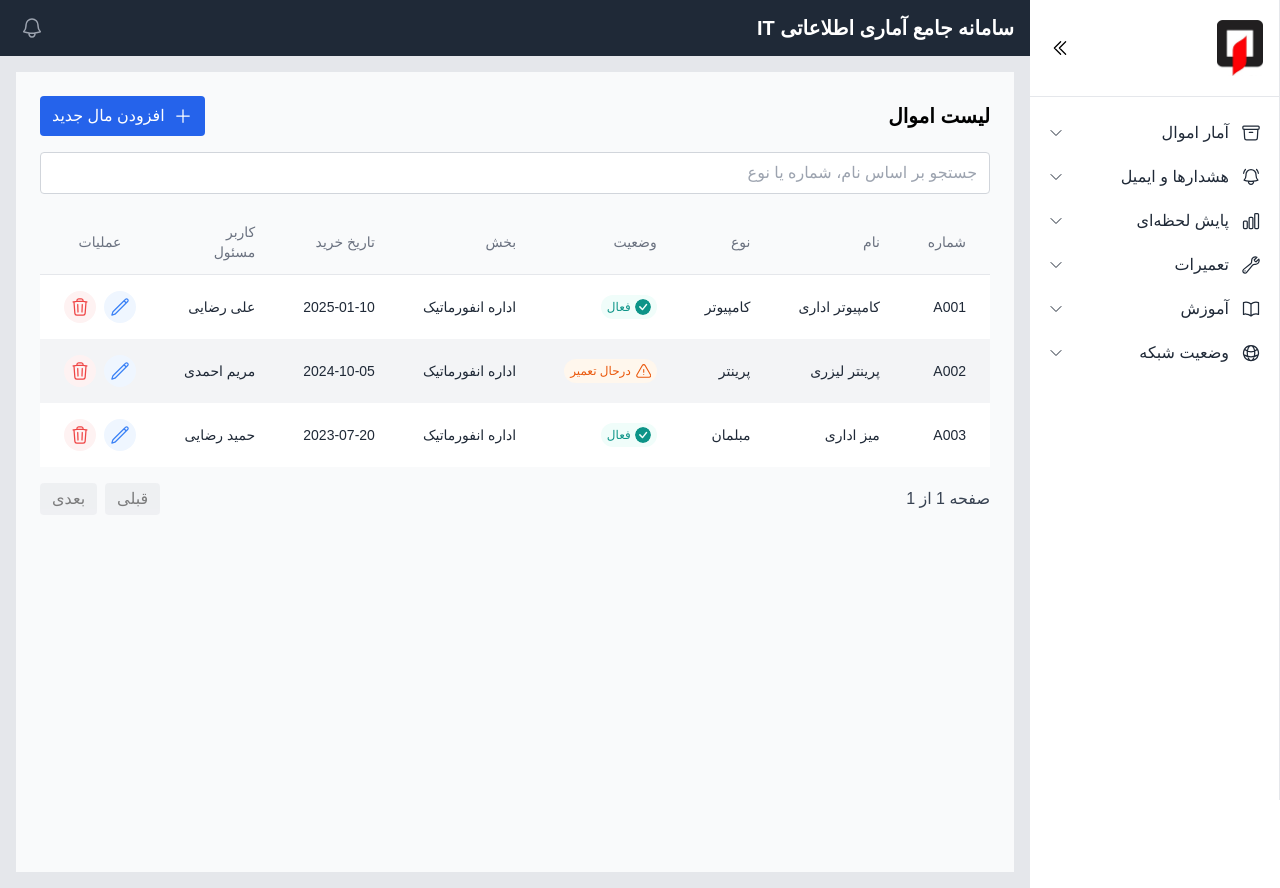
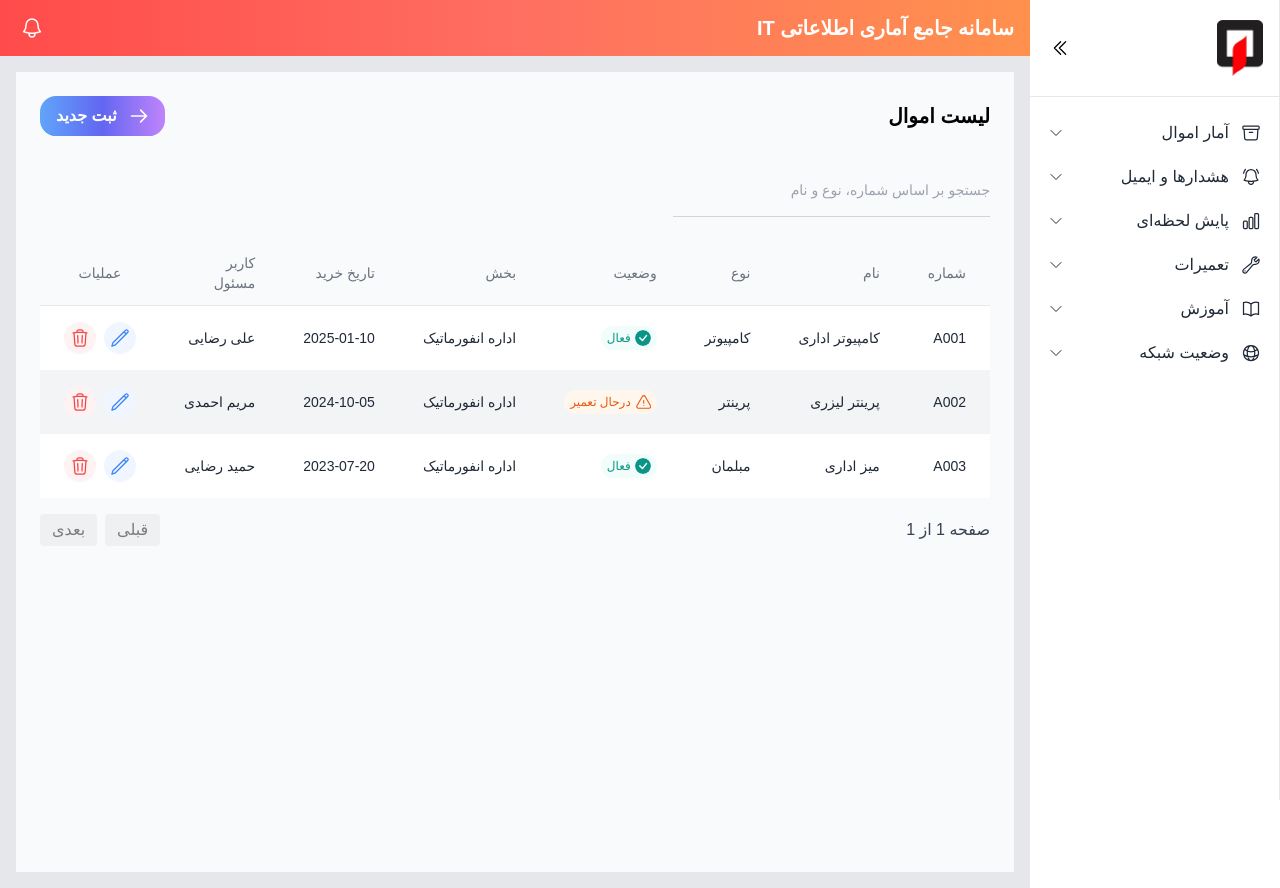
Before and after one commit to matindadkhah/itpro, a React (Vite) app: page /property/list in a window 1280 px wide. Built offline with nearby package versions, Linux system fonts and the light colour scheme; a web font is replaced by a local one.

Commit message:
amval list has been updated

```diff
--- /dev/null
+++ b/src/components/Buttons/AddItemButton.jsx
@@ -0,0 +1,47 @@
+import React from 'react'
+
+const AddItemButton = ({ openAddModal }) => {
+    return (
+        <button
+            onClick={openAddModal}
+            className="relative inline-flex items-center justify-start py-2 pl-4 pr-12
+             overflow-hidden font-semibold text-white transition-all duration-150
+             ease-in-out rounded-2xl hover:pl-10 hover:pr-6 bg-gradient-to-r
+          from-blue-400 via-indigo-500 to-purple-400 group"
+        >
+            <span className="absolute bottom-0 left-0 w-full h-1 transition-all duration-150 ease-in-out bg-gradient-to-r from-blue-400 via-indigo-500 to-purple-400 group-hover:h-full"></span>
+
+            <span className="absolute right-0 pr-4 duration-200 ease-out group-hover:translate-x-12">
+                <svg
+                    className="w-5 h-5 text-white"
+                    fill="none"
+                    stroke="currentColor"
+                    viewBox="0 0 24 24"
+                    xmlns="http://www.w3.org/2000/svg"
+                >
+                    <path strokeLinecap="round" strokeLinejoin="round" strokeWidth="2" d="M14 5l7 7m0 0l-7 7m7-7H3"></path>
+                </svg>
+            </span>
+
+            <span className="absolute left-0 pl-2.5 -translate-x-12 group-hover:translate-x-0 ease-out duration-200">
+                <svg
+                    className="w-5 h-5 text-white"
+                    fill="none"
+                    stroke="currentColor"
+                    viewBox="0 0 24 24"
+                    xmlns="http://www.w3.org/2000/svg"
+                >
+                    <path strokeLinecap="round" strokeLinejoin="round" strokeWidth="2" d="M14 5l7 7m0 0l-7 7m7-7H3"></path>
+                </svg>
+            </span>
+
+            <span className="relative w-full text-left transition-colors duration-200 ease-in-out group-hover:text-white">
+                ثبت جدید
+            </span>
+        </button>
+
+
+    )
+}
+
+export default AddItemButton;
--- a/src/pages/ItProPage/Navbar.jsx
+++ b/src/pages/ItProPage/Navbar.jsx
@@ -5,12 +5,12 @@ const Navbar = () => {
     return (
         <div>
             <div className="space-y-4">
-                <header className="flex flex-wrap sm:justify-start sm:flex-nowrap w-full bg-gray-800 text-sm py-3">
+                <header className="flex flex-wrap sm:justify-start sm:flex-nowrap w-full bg-gradient-to-r from-[#FF4B4B] via-[#FF6F61] to-[#FF914D] text-white text-sm py-3">
                     <nav className="max-w-[120rem] w-full mx-auto px-4 sm:flex sm:items-center sm:justify-between">
                         <div className="flex items-center justify-between">
-                            <a className="flex-none text-xl font-semibold text-white focus:outline-hidden focus:opacity-80" href="#">سامانه جامع آماری اطلاعاتی IT</a>
+                            <a className="flex-none text-xl font-semibold focus:outline-hidden focus:opacity-80" href="#">سامانه جامع آماری اطلاعاتی IT</a>
                             <div className="sm:hidden">
-                                <button type="button" className="hs-collapse-toggle relative size-9 flex justify-center items-center gap-2 rounded-lg border border-gray-700 font-medium bg-gray-800 text-gray-400 shadow-2xs align-middle hover:bg-gray-700/20 focus:outline-hidden focus:bg-gray-700/20 text-sm" id="hs-navbar-dark-collapse" aria-expanded="false" aria-controls="hs-navbar-dark" aria-label="Toggle navigation" data-hs-collapse="#hs-navbar-dark">
+                                <button type="button" className="hs-collapse-toggle relative size-9 flex justify-center items-center gap-2 rounded-lg border border-gray-700 font-medium text-gray-400 shadow-2xs align-middle hover:bg-gray-700/20 focus:outline-hidden focus:bg-gray-700/20 text-sm" id="hs-navbar-dark-collapse" aria-expanded="false" aria-controls="hs-navbar-dark" aria-label="Toggle navigation" data-hs-collapse="#hs-navbar-dark">
                                     <svg className="hs-collapse-open:hidden shrink-0 size-4" xmlns="http://www.w3.org/2000/svg" width="24" height="24" viewBox="0 0 24 24" fill="none" stroke="currentColor" strokeWidth="2" strokeLinecap="round" strokeLinejoin="round"><line x1="3" x2="21" y1="6" y2="6" /><line x1="3" x2="21" y1="12" y2="12" /><line x1="3" x2="21" y1="18" y2="18" /></svg>
                                     <svg className="hs-collapse-open:block hidden shrink-0 size-4" xmlns="http://www.w3.org/2000/svg" width="24" height="24" viewBox="0 0 24 24" fill="none" stroke="currentColor" strokeWidth="2" strokeLinecap="round" strokeLinejoin="round"><path d="M18 6 6 18" /><path d="m6 6 12 12" /></svg>
                                     <span className="sr-only">Toggle</span>
@@ -21,15 +21,12 @@ const Navbar = () => {
                             <div className="flex flex-col gap-5 mt-5 sm:flex-row sm:items-center sm:justify-end sm:mt-0 sm:ps-5">
                                 <button
                                     type="button"
-                                    className="relative rounded-full p-1 text-gray-400 focus:outline-2 focus:outline-offset-2 focus:outline-indigo-500"
+                                    className="relative rounded-full p-1 text-white focus:outline-2 focus:outline-offset-2 focus:outline-indigo-500"
                                 >
                                     <span className="absolute -inset-1.5" />
                                     <span className="sr-only">View notifications</span>
                                     <BellIcon aria-hidden="true" className="size-6" />
                                 </button>
-
-
-
                             </div>
                         </div>
                     </nav>
--- a/src/pages/Property/PropertyListPage.jsx
+++ b/src/pages/Property/PropertyListPage.jsx
@@ -1,6 +1,7 @@
 // AssetList.jsx
 import React, { useState } from "react";
 import { PencilIcon, TrashIcon, PlusIcon, XMarkIcon } from "@heroicons/react/24/outline";
+import AddItemButton from "../../components/Buttons/AddItemButton";
 
 const mockAssets = [
   { id: "A001", name: "کامپیوتر اداری", type: "کامپیوتر", status: "فعال", department: "اداره انفورماتیک", purchaseDate: "2025-01-10", owner: "علی رضایی" },
@@ -67,25 +68,37 @@ export default function PropertyListPage() {
       {/* Header */}
       <div className="flex justify-between items-center mb-4">
         <h1 className="text-xl font-bold">لیست اموال</h1>
-        <button
-          className="flex items-center gap-2 bg-blue-600 text-white px-3 py-2 rounded hover:bg-blue-700"
-          onClick={openAddModal}
-        >
-          <PlusIcon className="w-5 h-5" />
-          افزودن مال جدید
-        </button>
+        <AddItemButton openAddModal={openAddModal} />
       </div>
 
       {/* Search */}
-      <div className="mb-4">
-        <input
-          type="text"
-          placeholder="جستجو بر اساس نام، شماره یا نوع"
-          value={search}
-          onChange={(e) => setSearch(e.target.value)}
-          className="w-full border border-gray-300 rounded px-3 py-2 focus:outline-none focus:ring focus:border-blue-500"
-        />
+
+      <div className="relative w-1/3 flex right-0 py-6" dir="rtl">
+        <div className="w-full">
+          <div className="relative w-full">
+            <input
+              value={search}
+              onChange={(e) => setSearch(e.target.value)}
+              id="username"
+              name="username"
+              type="text"
+              placeholder=" "
+              className="border-b border-gray-300 py-2 focus:border-b-2 focus:border-blue-700
+                   transition-colors focus:outline-none peer bg-inherit w-full text-right"
+            />
+            <label
+              htmlFor="username"
+              className="absolute right-0 text-sm text-gray-500 cursor-text transition-all
+                   peer-focus:text-xs peer-focus:-top-5 peer-focus:text-blue-700
+                   peer-placeholder-shown:top-1 peer-placeholder-shown:text-gray-400"
+            >
+              جستجو بر اساس شماره، نوع و نام
+            </label>
+          </div>
+        </div>
       </div>
+
+
 
       {/* Table */}
       <div className="flex flex-col">
@@ -204,23 +217,26 @@ export default function PropertyListPage() {
       {/* Modal */}
       {modalOpen && (
         <div className="fixed inset-0 bg-black bg-opacity-30 flex items-center justify-center z-50">
-          <div className="bg-white rounded-lg w-full max-w-md p-6 relative shadow-lg">
+          <div className="bg-white rounded-2xl w-full max-w-md p-6 relative shadow-lg">
+
             <button
               className="absolute top-3 right-3 text-gray-500 hover:text-gray-700"
               onClick={() => setModalOpen(false)}
             >
               <XMarkIcon className="w-6 h-6" />
             </button>
-            <h2 className="text-lg font-bold mb-4">
+
+            <h2 className="text-lg font-bold mb-4 text-[#FF4B4B]">
               {editingAsset ? "ویرایش مال" : "افزودن مال جدید"}
             </h2>
+
             <form onSubmit={handleFormSubmit} className="space-y-3">
               <input
                 type="text"
                 placeholder="شماره مال"
                 value={form.id}
                 onChange={(e) => setForm({ ...form, id: e.target.value })}
-                className="w-full border border-gray-300 rounded px-3 py-2"
+                className="w-full rounded-2xl px-3 py-2 border border-gray-300 focus:outline-none focus:ring-2 focus:ring-[#FF914D] transition-all duration-300"
                 required
               />
               <input
@@ -228,7 +244,7 @@ export default function PropertyListPage() {
                 placeholder="نام مال"
                 value={form.name}
                 onChange={(e) => setForm({ ...form, name: e.target.value })}
-                className="w-full border border-gray-300 rounded px-3 py-2"
+                className="w-full rounded-2xl px-3 py-2 border border-gray-300 focus:outline-none focus:ring-2 focus:ring-[#FF914D] transition-all duration-300"
                 required
               />
               <input
@@ -236,13 +252,13 @@ export default function PropertyListPage() {
                 placeholder="نوع مال"
                 value={form.type}
                 onChange={(e) => setForm({ ...form, type: e.target.value })}
-                className="w-full border border-gray-300 rounded px-3 py-2"
+                className="w-full rounded-2xl px-3 py-2 border border-gray-300 focus:outline-none focus:ring-2 focus:ring-[#FF914D] transition-all duration-300"
                 required
               />
               <select
                 value={form.status}
                 onChange={(e) => setForm({ ...form, status: e.target.value })}
-                className="w-full border border-gray-300 rounded px-3 py-2"
+                className="w-full rounded-2xl px-3 py-2 border border-gray-300 focus:outline-none focus:ring-2 focus:ring-[#FF914D] transition-all duration-300"
               >
                 <option value="فعال">فعال</option>
                 <option value="در تعمیر">در تعمیر</option>
@@ -253,24 +269,25 @@ export default function PropertyListPage() {
                 placeholder="بخش"
                 value={form.department}
                 onChange={(e) => setForm({ ...form, department: e.target.value })}
-                className="w-full border border-gray-300 rounded px-3 py-2"
+                className="w-full rounded-2xl px-3 py-2 border border-gray-300 focus:outline-none focus:ring-2 focus:ring-[#FF914D] transition-all duration-300"
               />
               <input
                 type="date"
                 value={form.purchaseDate}
                 onChange={(e) => setForm({ ...form, purchaseDate: e.target.value })}
-                className="w-full border border-gray-300 rounded px-3 py-2"
+                className="w-full rounded-2xl px-3 py-2 border border-gray-300 focus:outline-none focus:ring-2 focus:ring-[#FF914D] transition-all duration-300"
               />
               <input
                 type="text"
                 placeholder="کاربر مسئول"
                 value={form.owner}
                 onChange={(e) => setForm({ ...form, owner: e.target.value })}
-                className="w-full border border-gray-300 rounded px-3 py-2"
+                className="w-full rounded-2xl px-3 py-2 border border-gray-300 focus:outline-none focus:ring-2 focus:ring-[#FF914D] transition-all duration-300"
               />
+
               <button
                 type="submit"
-                className="w-full bg-blue-600 text-white py-2 rounded hover:bg-blue-700"
+                className="w-full py-2 rounded-2xl font-semibold text-white bg-gradient-to-r from-[#FF4B4B] via-[#FF6F61] to-[#FF914D] hover:from-[#FF6F61] hover:to-[#FF4B4B] transition-all duration-300"
               >
                 {editingAsset ? "ذخیره تغییرات" : "افزودن"}
               </button>
@@ -284,19 +301,3 @@ export default function PropertyListPage() {
 
   );
 }
-
-
-
-//  <span
-//                         className={`px-2 py-1 rounded text-white text-xs ${asset.status === "فعال"
-//                           ? "bg-green-500"
-//                           : asset.status === "در تعمیر"
-//                             ? "bg-yellow-500"
-//                             : "bg-red-500"
-//                           }`}
-//                       >
-//                         {asset.status}
-//                       </span>
-<svg xmlns="http://www.w3.org/2000/svg" fill="none" viewBox="0 0 24 24" strokeWidth={1.5} stroke="currentColor" className="size-6">
-  <path strokeLinecap="round" strokeLinejoin="round" d="M12 9v3.75m-9.303 3.376c-.866 1.5.217 3.374 1.948 3.374h14.71c1.73 0 2.813-1.874 1.948-3.374L13.949 3.378c-.866-1.5-3.032-1.5-3.898 0L2.697 16.126ZM12 15.75h.007v.008H12v-.008Z" />
-</svg>
```
